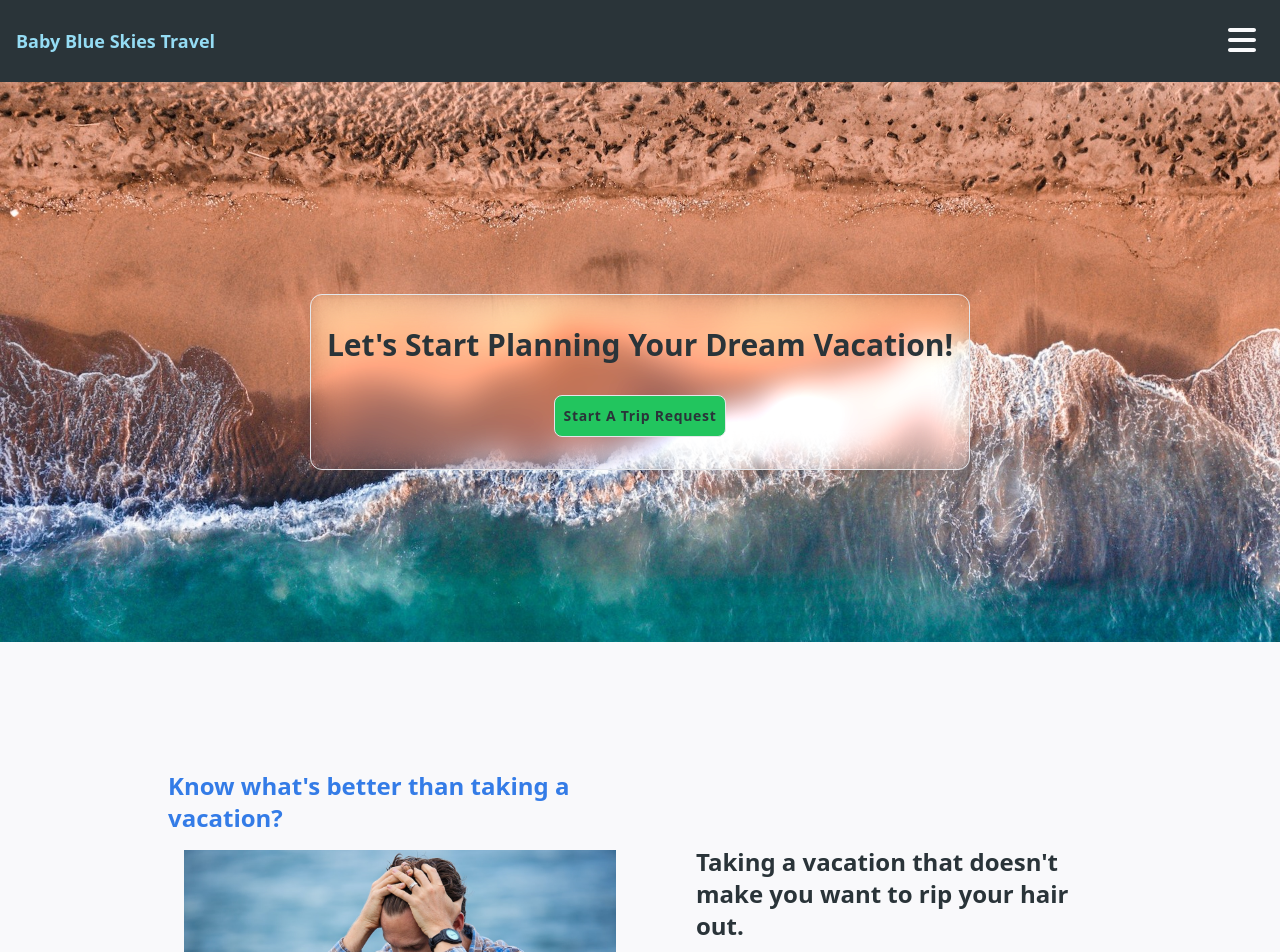
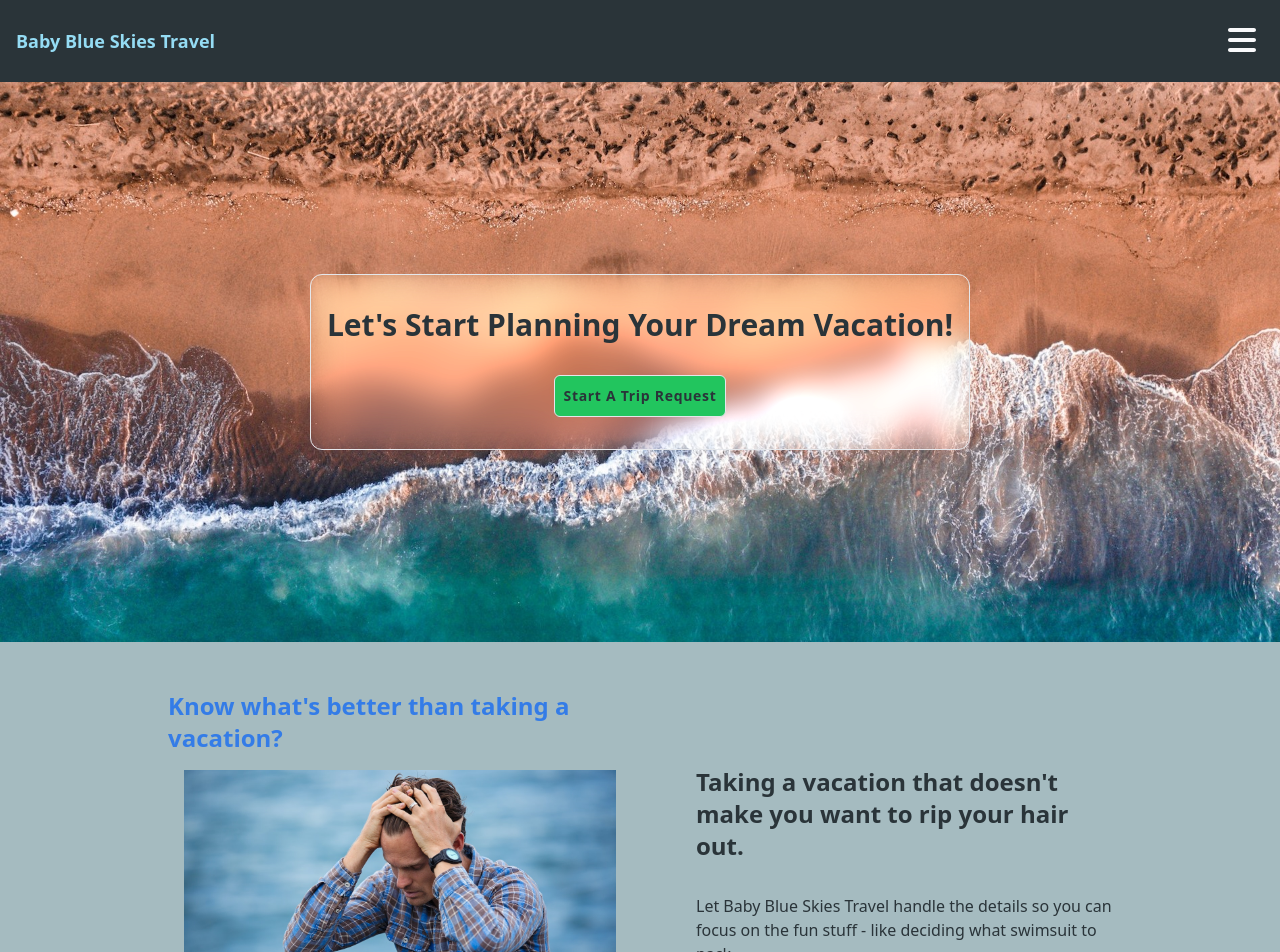
Before and after one commit to RMarmolejo90/Baby-Blue-Skies, a React (Vite) app in the folder front-end/: page / in a window 1280 px wide. Shown: the top 952 px of the page. Built offline with nearby package versions, Linux system fonts and the light colour scheme.

Commit message:
added react reveal

```diff
--- a/front-end/src/components/emailList.jsx
+++ b/front-end/src/components/emailList.jsx
@@ -32,7 +32,7 @@ const EmailForm = () => {
   });
 
   return (
-    <div className='flex flex-col items-center justify-center p-8 bg-secondary-light'>
+    <div className='flex flex-col items-center justify-center p-8 pb-20 bg-secondary-light'>
       <h3 className='text-primary-dark font-semibold text-xl p-4'>Want to stay up-to-date on the latest travel deals and offers?</h3>
       <p className='p-4'>Sign up for our email newsletter today!
         By subscribing to our email list, Be the first to know about the best travel deals!
@@ -58,7 +58,7 @@ const EmailForm = () => {
             onBlur={formik.handleBlur}
             value={formik.values.email}
           />
-          <button className='py-2 px-10 m-4 tracking-side leading-6 text-sm bg-green-400 font-semibold border rounded-xl' type="submit">Submit</button>
+          <button className='py-2 px-10 m-4 tracking-side leading-6 text-sm bg-green-400 font-semibold border rounded-md' type="submit">Submit</button>
         </form>
       </div>
     </div>
--- a/front-end/src/components/footer.jsx
+++ b/front-end/src/components/footer.jsx
@@ -2,7 +2,7 @@ import React from 'react'
 
 export default function Footer() {
   return (
-    <div className='bg-dark-shade mt-24' >
+    <div className='bg-dark-shade pt-20' >
         {/* sitemap
         contact info */}
         <div className='flex items-center justify-center text-primary-light'>
--- a/front-end/src/components/hero.jsx
+++ b/front-end/src/components/hero.jsx
@@ -1,17 +1,22 @@
 import React from 'react'
+import { Fade, Zoom, LightSpeed, Flip, Roll } from 'react-reveal';
 
 export default function Hero() {
   return (
-    <div className='mb-20 p-10 flex flex-col flex-wrap items-center justify-center min-h-[70vh] bg-[url(../src/assets/images/beach-landscape.jpg)] bg-cover bg-no-repeat'>
+    <div>
+      <Roll right>
+        <div className='pb-20 p-10 flex flex-col flex-wrap items-center justify-center min-h-[70vh] bg-[url(../src/assets/images/beach-landscape.jpg)] bg-cover bg-no-repeat'>
           <div className='shadow-inner text-center p-4 flex flex-col flex-wrap items-center justify-center mt-10 rounded-xl border backdrop-blur-lg backdrop-brightness-150'>
               <h2 className='my-4 text-3xl font-semibold'>
                   Let's Start Planning Your Dream Vacation!
               </h2>
               {/* cta button */}
-          <a className='p-2 m-4 tracking-wider leading-6 text-sm text-center bg-green-500 font-semibold border rounded-lg' href="https://docs.google.com/forms/d/e/1FAIpQLScvZkBlv69f74k6q7XJ9szgq_JoZR9Nhug3dsN67I06iQ5Neg/viewform">
+              <a className='p-2 m-4 tracking-wider leading-6 text-sm text-center bg-green-500 font-semibold border rounded-md' href="https://docs.google.com/forms/d/e/1FAIpQLScvZkBlv69f74k6q7XJ9szgq_JoZR9Nhug3dsN67I06iQ5Neg/viewform">
                   Start A Trip Request
               </a>
           </div>
         </div>
+      </Roll>
+    </div>
   )
 }
--- a/front-end/src/components/hook.jsx
+++ b/front-end/src/components/hook.jsx
@@ -2,7 +2,7 @@ import React from 'react'
 
 export default function Hook() {
   return (
-    <div className='pb-12 lg:p-8 flex flex-col lg:flex-row flex-wrap items-center justify-center'>
+    <div className='bg-light-shade pb-12 lg:p-8 flex flex-col lg:flex-row flex-wrap items-center justify-center'>
         <div className='lg:max-w-lg flex flex-col items-center justify-center' >
             <h2 className='p-4 w-full text-2xl text-primary-dark font-semibold'>Know what's better than taking a vacation? </h2>
             <img className='max-w-[100vw] xl:max-w-md lg:pr-4 lg:max-w-sm' src="../src/assets/images/frustrated.jpg" alt="frustrated man sitting on a beach" />
--- a/front-end/src/components/navbar.jsx
+++ b/front-end/src/components/navbar.jsx
@@ -3,6 +3,7 @@ import { useState } from 'react'
 import { Link } from 'react-router-dom';
 import { FontAwesomeIcon } from '@fortawesome/react-fontawesome'
 import { faBars } from '@fortawesome/free-solid-svg-icons'
+import { Fade, Zoom, LightSpeed, Flip, Slide, Swing } from 'react-reveal';
 
 
 
@@ -17,17 +18,25 @@ export default function Navbar() {
   return (
     <div>
       <div className='p-2 max-w-screen bg-dark-shade text-white-shade flex flex-row flex-wrap justify-between items-center'>
+        <Slide top>
           <h2 className='m-2 text-lg font-bold text-primary-light'>Baby Blue Skies Travel</h2>
           <button className='ml-auto' onClick={handleMenuToggle}><FontAwesomeIcon className='fa-2x text-white-shade hover:text-secondary-dark m-4' icon={faBars}/></button>
+        </Slide>
       </div>
+      {/* <Zoom top> */}
         <div className={toggleMenu === 'active' ? " rounded-b-xl shadow-xl bg-dark-shade max-w-sm absolute top-20 right-0 z-20" : "hidden" }>
+          <div>
+            <Fade cascade>
               <ul className='flex flex-col justify-end items-start p-6 text-white-shade'>
                 <li className='hover:text-secondary-dark'><Link to='/about'>About</Link> </li>
                 <li className='hover:text-secondary-dark'><Link to='/'>Home</Link></li>
                 <li className='hover:text-secondary-dark'><a href="https://docs.google.com/forms/d/e/1FAIpQLScvZkBlv69f74k6q7XJ9szgq_JoZR9Nhug3dsN67I06iQ5Neg/viewform" target="_blank" rel="noopener noreferrer">Start a New Trip</a></li>
                 <li className='hover:text-secondary-dark'><Link to='/contact'>Contact Us</Link></li>
               </ul>
+            </Fade>
           </div>
+        </div>
+      {/* </Zoom> */}
     </div>
   )
 }
--- a/front-end/src/global.css
+++ b/front-end/src/global.css
@@ -11,7 +11,7 @@
     --secondary-light: #f5efd5d2;
     --accent-color: ;
     --dark-shade: #2A3439 ;
-    --light-shade: ;
+    --light-shade: #a5bbc0 ;
     --white-shade: #F9F9FB;
 
 }
--- a/package.json
+++ b/package.json
@@ -23,7 +23,8 @@
     "cors": "^2.8.5",
     "dotenv": "^16.0.3",
     "express": "^4.18.2",
-    "mongoose": "^7.0.3"
+    "mongoose": "^7.0.3",
+    "react-reveal": "^1.2.2"
   },
   "devDependencies": {
     "nodemon": "^2.0.22"
```
Also changed, not shown: 1 other file (tests, documents, lock files or other folders). Lines whose indentation alone changed are shown as unchanged.
